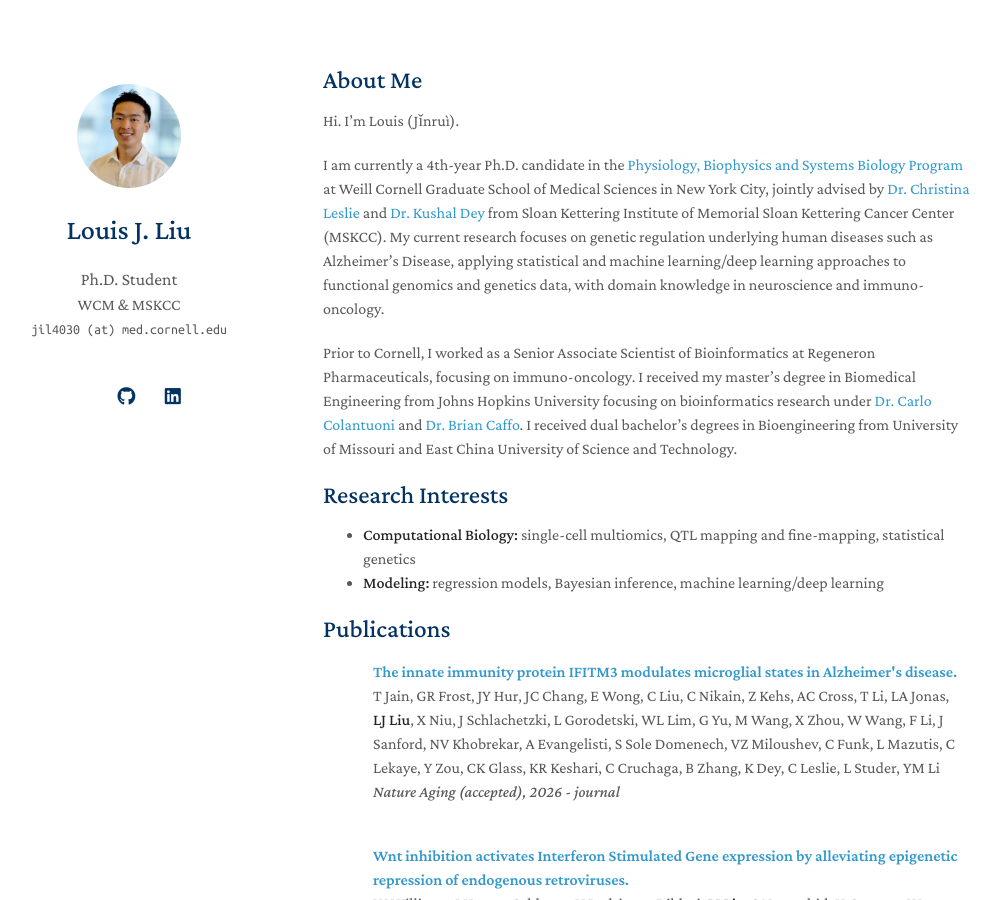
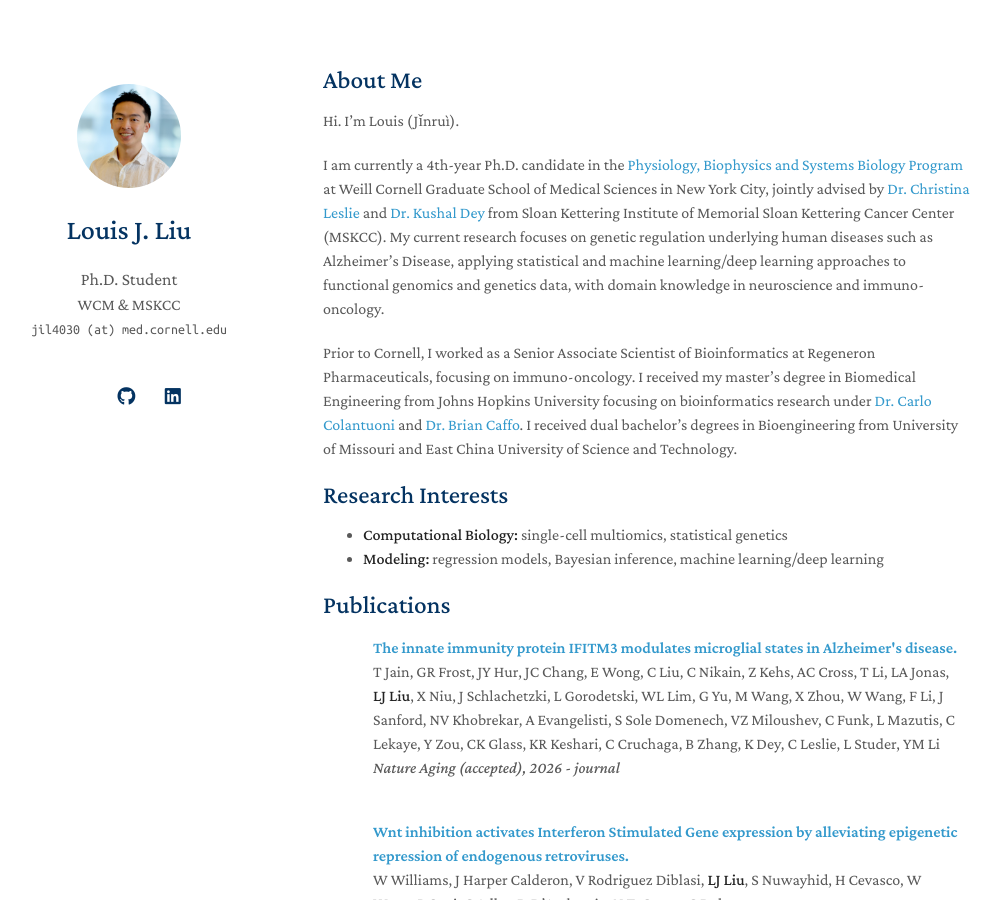
Before and after one commit to louis-jliu/louis-jliu.github.io, a Jekyll site: the page built from index.md, in a window 1280 px wide and 900 px high. Shown: the whole window, without its empty margins (147-1147 px from the left). Built offline with Jekyll 4.4.1, drawn with Linux system fonts in a browser that asks for light colours; nearby versions of some CDN libraries; a style sheet for code colours, icons or effects is not loaded; our own code applies the rules of GitHub Pages for plain Markdown files.

Commit message:
Trim research interests

```diff
--- a/index.md
+++ b/index.md
@@ -12,7 +12,7 @@ Prior to Cornell, I worked as a Senior Associate Scientist of Bioinformatics at
 
 ## Research Interests
 
-- **Computational Biology:** single-cell multiomics, QTL mapping and fine-mapping, statistical genetics
+- **Computational Biology:** single-cell multiomics, statistical genetics
 - **Modeling:** regression models, Bayesian inference, machine learning/deep learning
 
 <!---## Updates
```
